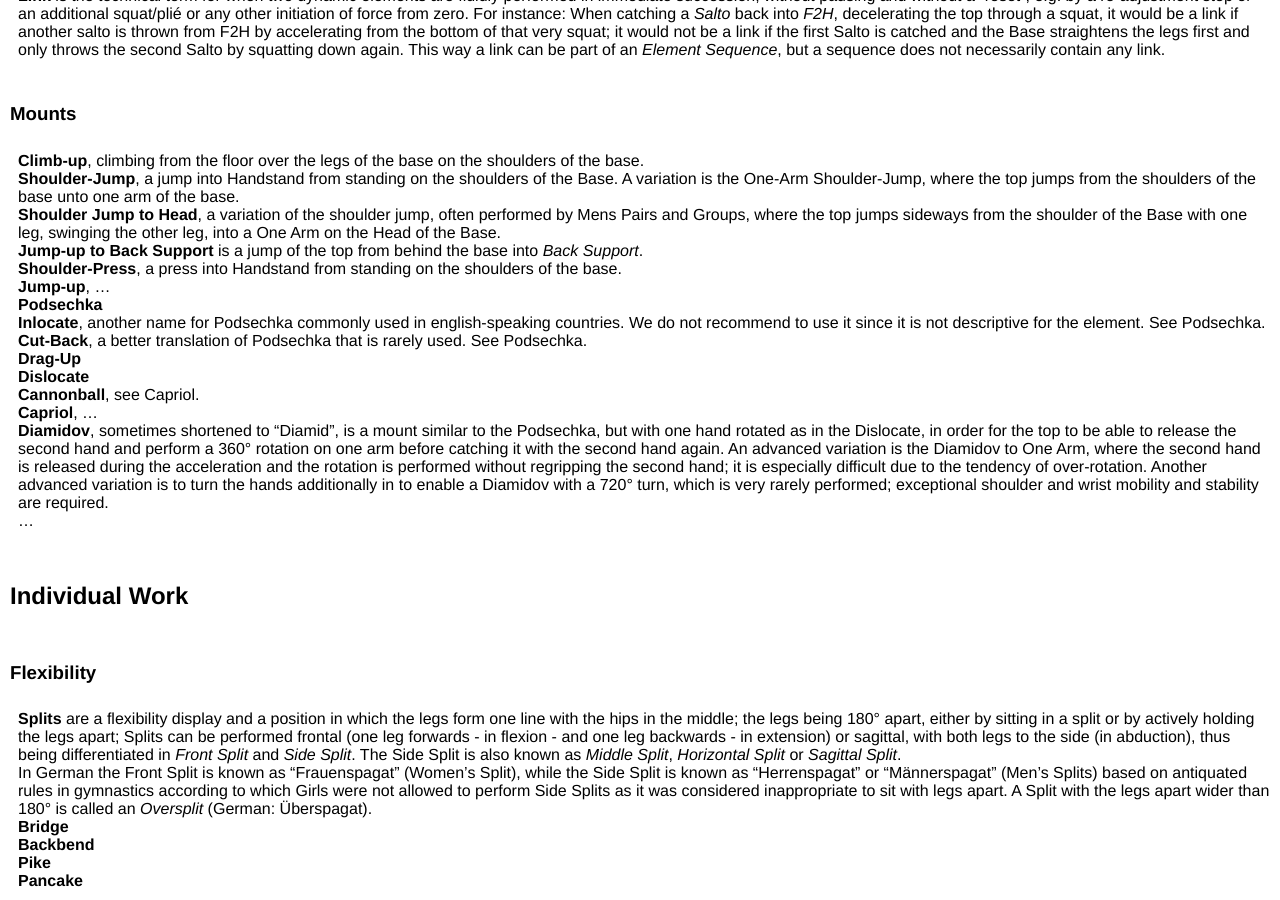
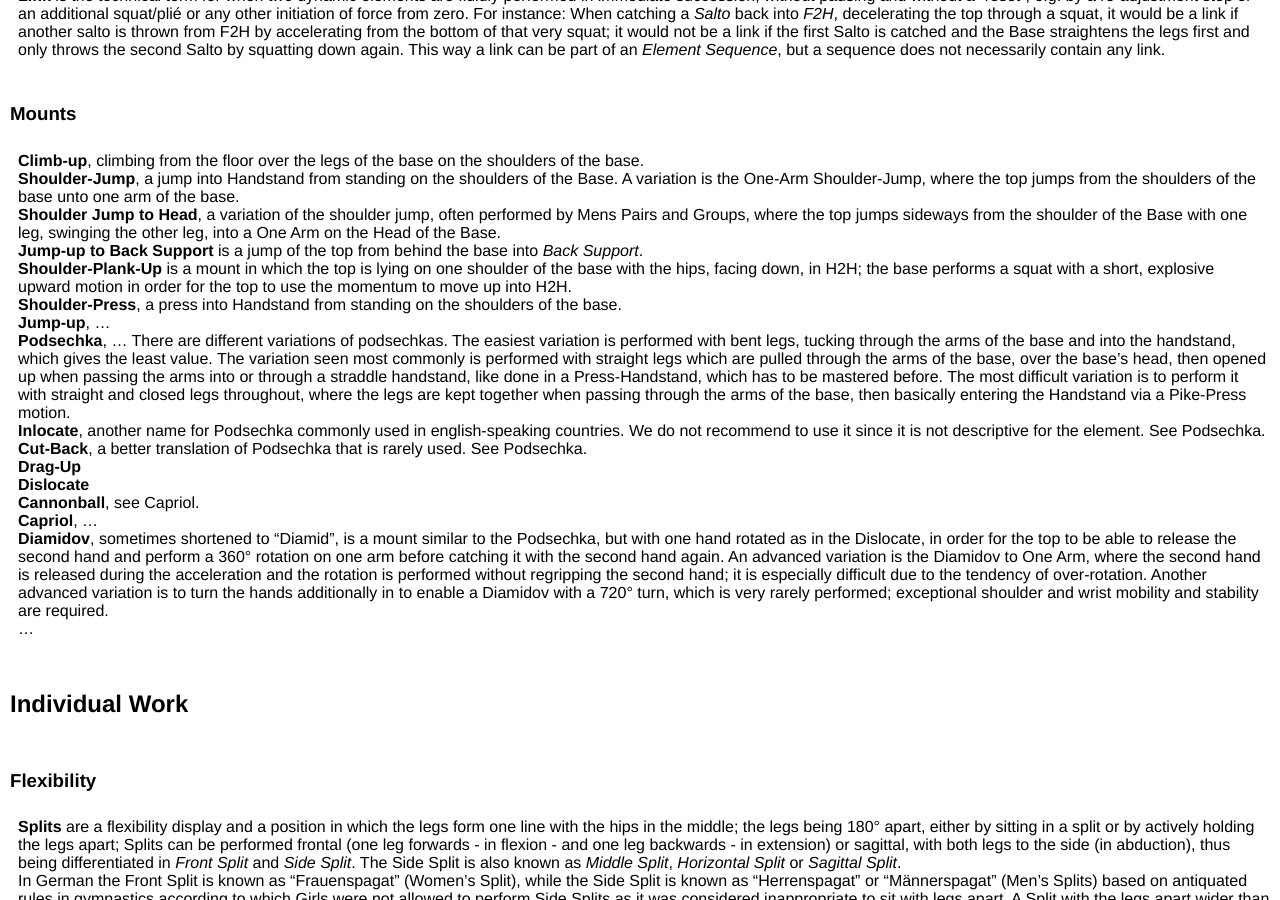
Before and after one commit to floshin/acrolib, a Jekyll site: the page built from glossary.md, in a window 1280 px wide and 900 px high, scrolled down 3612 px. Built offline with Jekyll 4.4.1, drawn with Linux system fonts in a browser that asks for light colours; our own code applies the rules of GitHub Pages for plain Markdown files.

Commit message:
Update glossary.md

```diff
--- a/glossary.md
+++ b/glossary.md
@@ -146,9 +146,10 @@ We divide the Acrobatic terms into the following categories according to the cat
 * **Shoulder-Jump**, a jump into Handstand from standing on the shoulders of the Base. A variation is the One-Arm Shoulder-Jump, where the top jumps from the shoulders of the base unto one arm of the base.
 * **Shoulder Jump to Head**, a variation of the shoulder jump, often performed by Mens Pairs and Groups, where the top jumps sideways from the shoulder of the Base with one leg, swinging the other leg, into a One Arm on the Head of the Base.
 * **Jump-up to Back Support** is a jump of the top from behind the base into *Back Support*.
+* **Shoulder-Plank-Up** is a mount in which the top is lying on one shoulder of the base with the hips, facing down, in H2H; the base performs a squat with a short, explosive upward motion in order for the top to use the momentum to move up into H2H.
 * **Shoulder-Press**, a press into Handstand from standing on the shoulders of the base.
 * **Jump-up**, ...
-* **Podsechka**
+* **Podsechka**, ... There are different variations of podsechkas. The easiest variation is performed with bent legs, tucking through the arms of the base and into the handstand, which gives the least value. The variation seen most commonly is performed with straight legs which are pulled through the arms of the base, over the base's head, then opened up when passing the arms into or through a straddle handstand, like done in a Press-Handstand, which has to be mastered before. The most difficult variation is to perform it with straight and closed legs throughout, where the legs are kept together when passing through the arms of the base, then basically entering the Handstand via a Pike-Press motion.
 * **Inlocate**, another name for Podsechka commonly used in english-speaking countries. We do not recommend to use it since it is not descriptive for the element. See Podsechka.
 * **Cut-Back**, a better translation of Podsechka that is rarely used. See Podsechka.
 * **Drag-Up**
```
